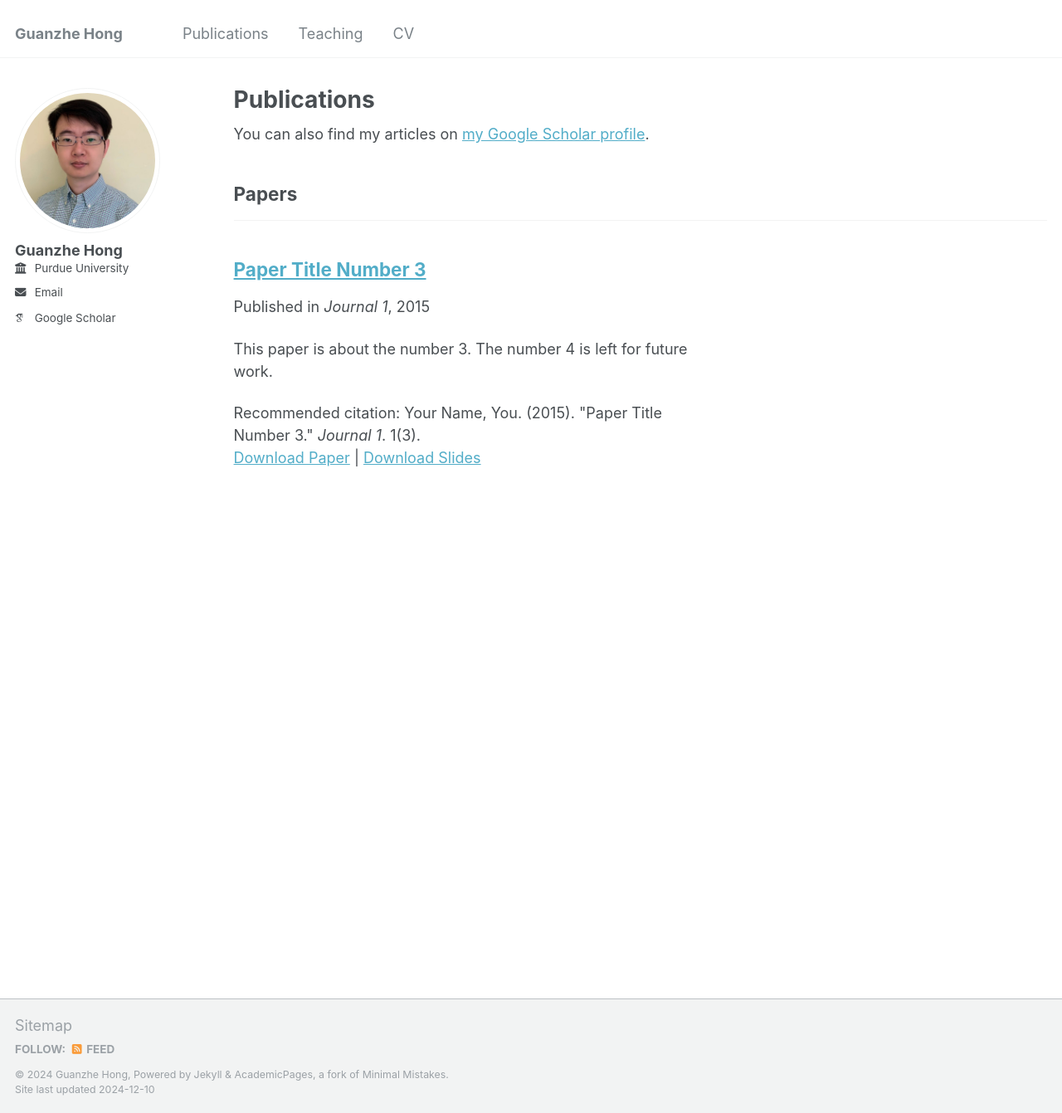
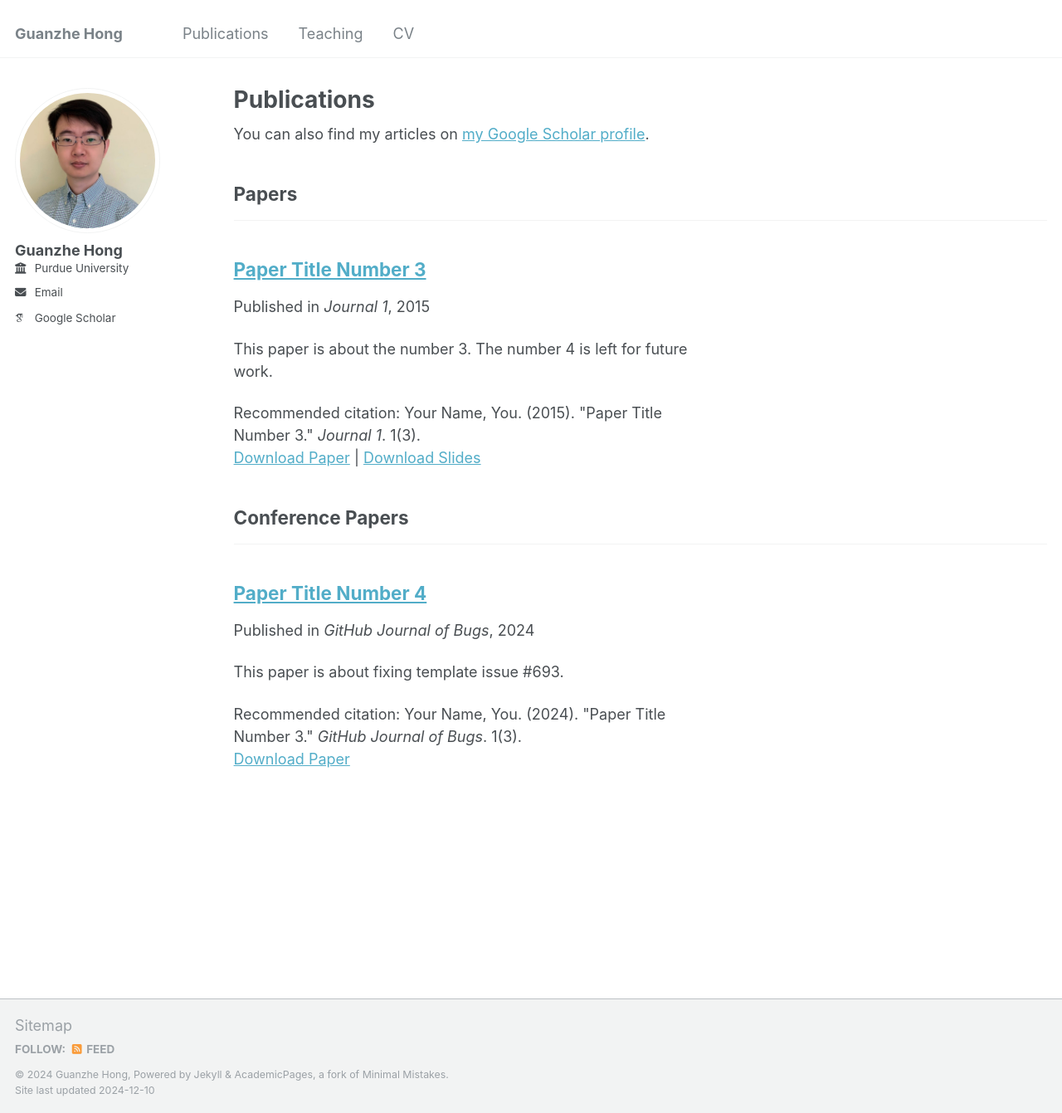
Before and after one commit to guanzhehong/guanzhehong, a Jekyll site: the page built from _pages/publications.html, in a window 1280 px wide and 1341 px high. Shown: the whole window at 83% size. Built offline with Jekyll 4.4.1, drawn with Linux system fonts in a browser that asks for light colours; some web fonts are replaced; part of the change alters nothing that is shown.

Commit message:
Update _config.yml

```diff
--- a/_config.yml
+++ b/_config.yml
@@ -55,10 +55,9 @@ author:
 # Publication Category - The following the list of publication categories and their headings
 publication_category:
   manuscripts:
-    #title: 'Journal Articles'
     title: 'Papers'
-  #conferences:
-    #title: 'Conference Papers'
+  conferences:
+    title: 'Conference Papers'
 
 # Site Settings
 teaser                   :  # filename of teaser fallback teaser image placed in /images/, .e.g. "500x300.png"
```
